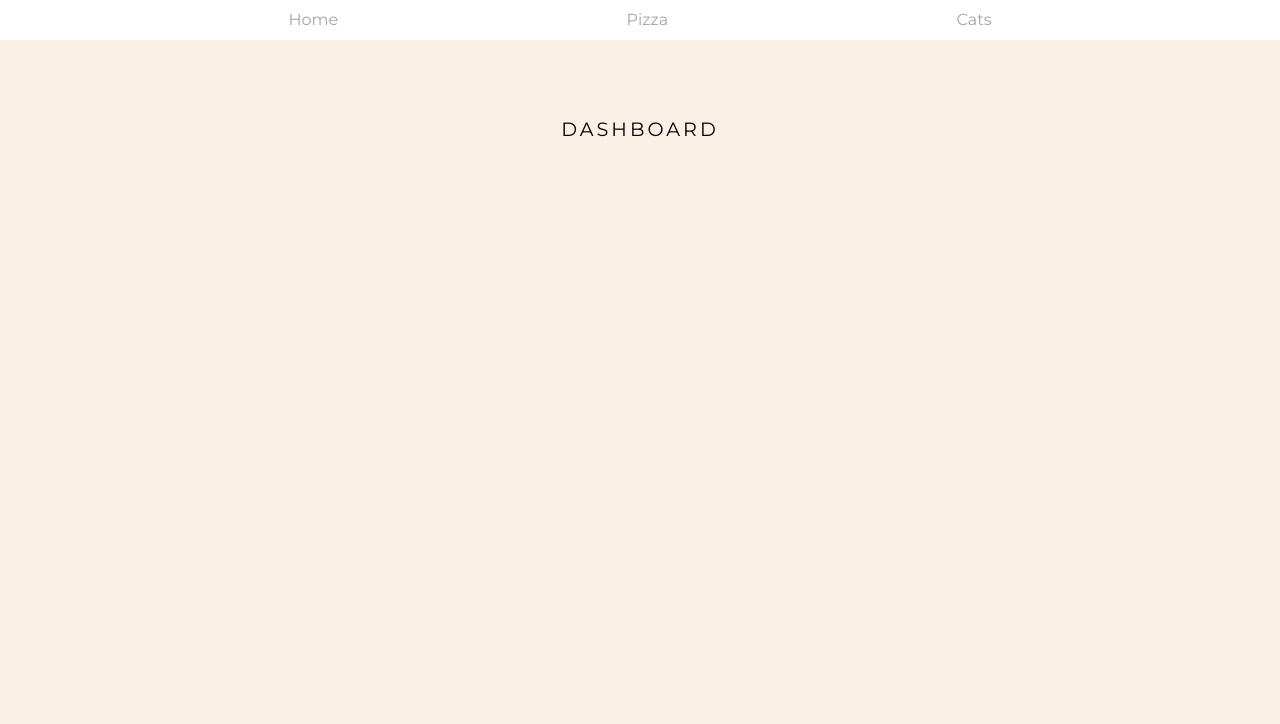
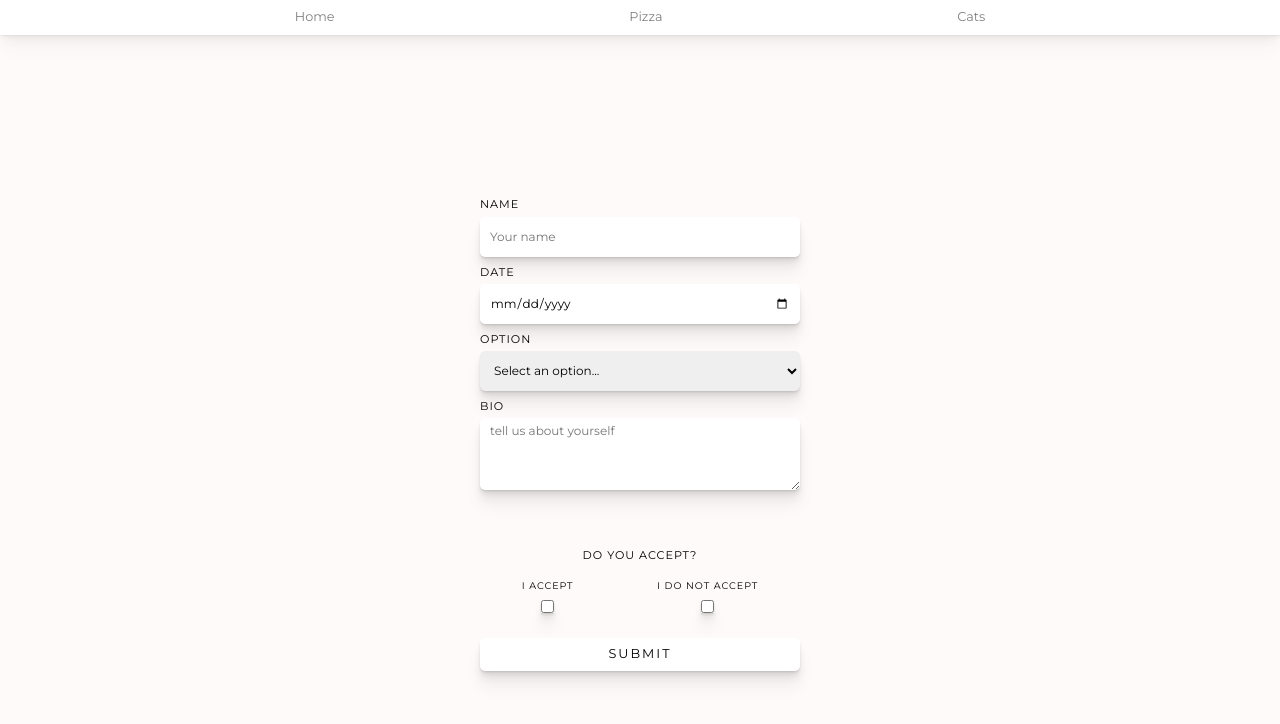
Before and after one commit to kathrynzaro/react-template, a React app: page / in a window 1280 px wide. Shown: the top 724 px of the page. Built offline with nearby package versions, Linux system fonts and the light colour scheme; a web font is replaced by a local one.

Commit message:
adds form and form styles to Dashboard

```diff
--- a/src/components/Cats/Cats.css
+++ b/src/components/Cats/Cats.css
@@ -15,4 +15,9 @@
   border-bottom: 1px solid var(--nav-link);
   font-size: .9rem;
   text-transform: lowercase;
+  color: var(--black);
+  text-decoration: none;
+  cursor: pointer;
+  transition: all .5s ease-in-out;
+  opacity: .5;
 }
--- a/src/components/Dashboard/Dashboard.css
+++ b/src/components/Dashboard/Dashboard.css
@@ -1,7 +1,117 @@
 .Dashboard {
-  background-color: var(--linen);
+  background-color: rgb(255, 250, 250);
+
+  width: 100vw;
   min-height: 100vh;
-  text-align: center;
   padding: 50px;
 
+  display: flex;
+  align-items: center;
+  justify-content: center;
 }
+
+form {
+  display: grid;
+  gap: 10px;
+
+  padding: 20px;
+  width: 320px;
+}
+
+.Dashboard label {
+  display: grid;
+  gap: 6px;
+  font-size: .7rem;
+  letter-spacing: 1px;
+  text-transform: uppercase;
+}
+
+input, select, textarea, input[type='checkbox'],
+input[type='radio'] {
+  border: none;
+  border-radius: 5px;
+  box-shadow:
+    0 1px 1px hsl(0deg 0% 0% / 0.05),
+    0 2px 2px hsl(0deg 0% 0% / 0.05),
+    0 4px 4px hsl(0deg 0% 0% / 0.05),
+    0 8px 8px hsl(0deg 0% 0% / 0.05),
+    0 16px 16px hsl(0deg 0% 0% / 0.05)
+  ;
+
+  font-family: 'Montserrat';
+  font-size: .75rem;
+}
+
+input:not([type='checkbox']):not([type='radio']), select, textarea {
+  display: block;
+  width: 100%;
+  height: 40px;
+  padding: 5px 10px;
+}
+
+input[type='checkbox'],
+input[type='radio'] {
+  width: 13px;
+  height: 13px;
+  margin: 3px 0 15px;
+}
+
+textarea {
+  border: none;
+  height: 6em;
+  resize: vertical;
+}
+
+.Dashboard fieldset {
+  display: flex;
+  flex-direction: row;
+  justify-content: space-around;
+  text-align: center;
+  margin-top: 30px;
+}
+
+.Dashboard fieldset label {
+  justify-items: center;
+  font-size: .6rem;
+}
+
+fieldset legend {
+  font-size: .7rem;
+  letter-spacing: 1px;
+  text-transform: uppercase;
+  padding: 20px 0;
+}
+
+form button {
+  background-color: white;
+  padding: 10px;
+  border-radius: 5px;
+  box-shadow:
+    0 1px 1px hsl(0deg 0% 0% / 0.05),
+    0 2px 2px hsl(0deg 0% 0% / 0.05),
+    0 4px 4px hsl(0deg 0% 0% / 0.05),
+    0 8px 8px hsl(0deg 0% 0% / 0.05),
+    0 16px 16px hsl(0deg 0% 0% / 0.05)
+  ;
+
+  font-size: .8rem;
+  text-transform: uppercase;
+  letter-spacing: 2px;
+}
+
+button,
+select,
+input[type='checkbox'],
+input[type='radio'],
+input[type='date']
+{
+  cursor: pointer;
+}
+
+select:hover,
+button:hover,
+input[type='date']:hover,
+input:hover,
+textarea:hover {
+  opacity: .5;
+}
--- a/src/components/Dashboard/Dashboard.jsx
+++ b/src/components/Dashboard/Dashboard.jsx
@@ -3,7 +3,50 @@ import styles from './Dashboard.css';
 export default function Dashboard() {
   return (
     <div className={styles.Dashboard}>
-      <h1>Dashboard</h1>
+      <form>
+
+        <label>
+          Name
+          <input name="name" placeholder="Your name" />
+        </label>
+
+        <label>
+          Date
+          <input type="date" name="date" />
+        </label>
+
+        <label>
+          Option
+          <select>
+            <option disabled selected value="">
+              Select an option...
+            </option>
+            <option value="1">A</option>
+            <option value="2">B</option>
+            <option value="3">C</option>
+          </select>
+        </label>
+
+        <label>
+          Bio
+          <textarea name="bio" placeholder="tell us about yourself" />
+        </label>
+
+        <fieldset>
+          <legend>Do you accept?</legend>
+
+          <label>
+            I accept
+            <input type="checkbox" />
+          </label>
+
+          <label>
+            I do not accept
+            <input type="checkbox" />
+          </label>
+        </fieldset>
+        <button>Submit</button>
+      </form>
     </div>
   );
 }
--- a/src/components/Page/Header.css
+++ b/src/components/Page/Header.css
@@ -2,6 +2,14 @@
   z-index: 1000;
   position: sticky;
   top: 0;
-  height: 40px;
+  height: 35px;
   background-color: var(--white);
+  box-shadow:
+    0 1px 1px hsl(0deg 0% 0% / 0.025),
+    0 2px 2px hsl(0deg 0% 0% / 0.025),
+    0 4px 4px hsl(0deg 0% 0% / 0.025),
+    0 8px 8px hsl(0deg 0% 0% / 0.025),
+    0 16px 16px hsl(0deg 0% 0% / 0.025)
+  ;
+  width: 100vw;
 }
--- a/src/components/Page/Navigation.css
+++ b/src/components/Page/Navigation.css
@@ -6,13 +6,13 @@
   height: 100%;
 }
 
-a {
-  color: var(--nav-link);
+.Navigation a {
+  color: var(--black);
   text-decoration: none;
   cursor: pointer;
-  transition: all 1s ease-in-out;
-  opacity: .6;
-
+  transition: all .5s ease-in-out;
+  opacity: .5;
+  font-size: .8rem;
 }
 
 a:hover {
```
